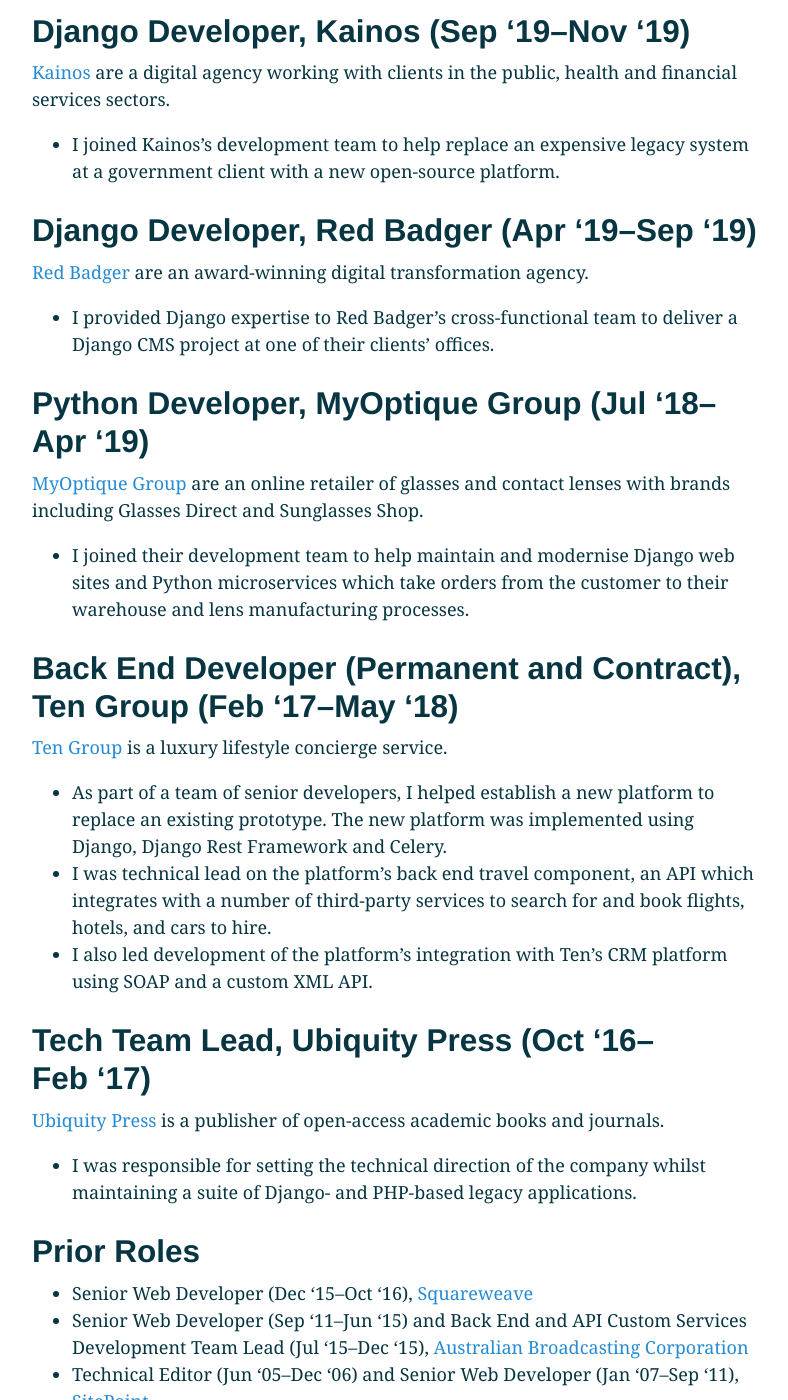
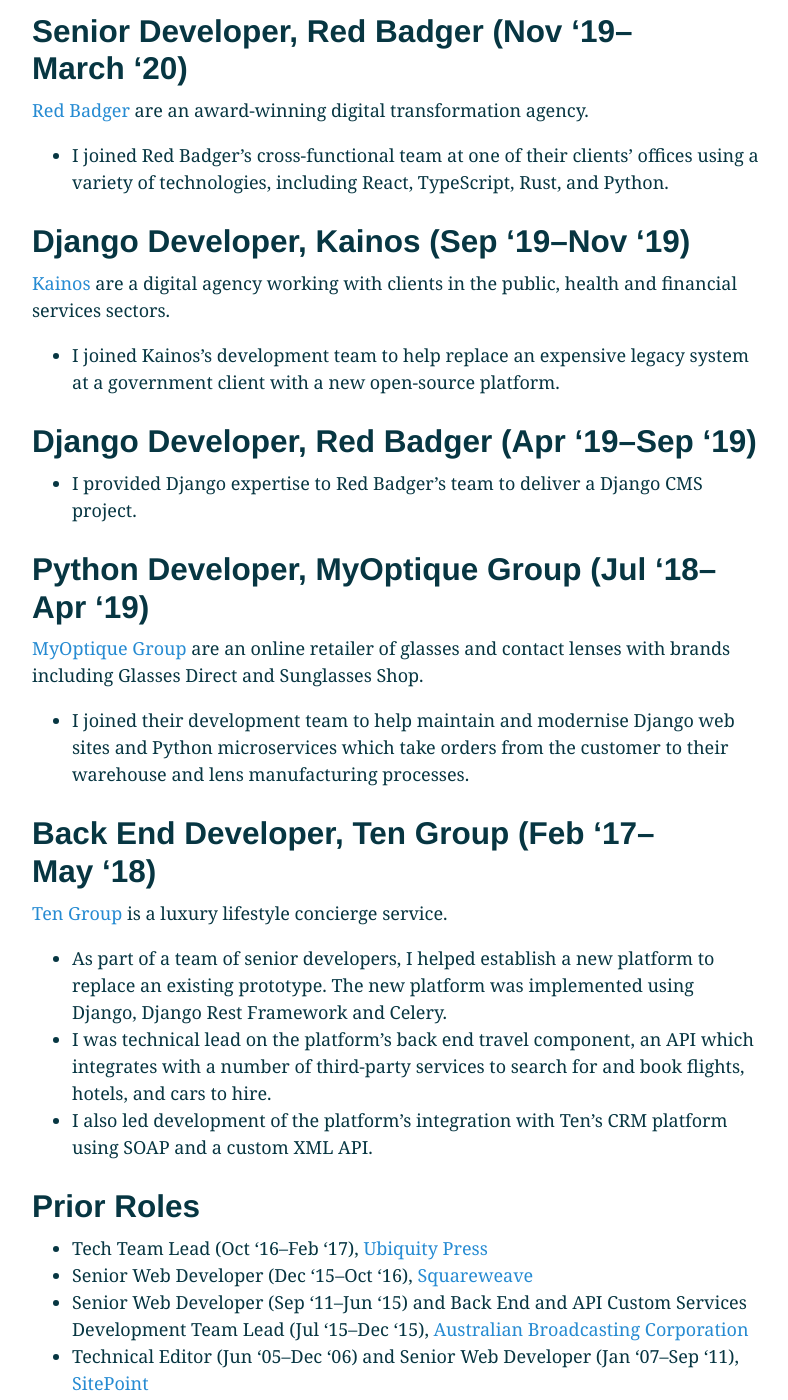
Before and after one commit to craiga/craiga.id.au, a Jekyll site: the page built from cv.markdown, in a window 1280 px wide and 1400 px high, scrolled down 648 px. Shown: the whole window, without its empty margins (53-841 px from the left). Built offline with Jekyll 4.4.1, drawn with Linux system fonts in a browser that asks for light colours; our own code applies the rules of GitHub Pages for plain Markdown files.

Commit message:
Adding Red Badger to CV

```diff
--- a/cv.markdown
+++ b/cv.markdown
@@ -20,6 +20,12 @@
 
 ## Work History
 
+### Senior Developer, Red Badger (Nov&nbsp;'19–March&nbsp;'20)
+
+[Red Badger](https://red-badger.com) are an award-winning digital transformation agency.
+
+* I joined Red Badger's cross-functional team at one of their clients' offices using a variety of technologies, including React, TypeScript, Rust, and Python.
+
 ### Django Developer, Kainos (Sep&nbsp;'19–Nov&nbsp;'19)
 
 [Kainos](https://www.kainos.com) are a digital agency working with clients in the public, health and financial services sectors.
@@ -28,9 +34,7 @@
 
 ### Django Developer, Red Badger (Apr&nbsp;'19–Sep&nbsp;'19)
 
-[Red Badger](https://red-badger.com) are an award-winning digital transformation agency.
-
-* I provided Django expertise to Red Badger's cross-functional team to deliver a Django CMS project at one of their clients' offices.
+* I provided Django expertise to Red Badger's team to deliver a Django CMS project.
 
 ### Python Developer, MyOptique Group (Jul&nbsp;‘18–Apr&nbsp;‘19)
 
@@ -38,7 +42,7 @@
 
 * I joined their development team to help maintain and modernise Django web sites and Python microservices which take orders from the customer to their warehouse and lens manufacturing processes.
 
-### Back End Developer (Permanent and Contract), Ten Group (Feb&nbsp;‘17–May&nbsp;‘18)
+### Back End Developer, Ten Group (Feb&nbsp;‘17–May&nbsp;‘18)
 
 [Ten Group](http://tengroup.com) is a luxury lifestyle concierge service.
 
@@ -46,14 +50,10 @@
 * I was technical lead on the platform's back end travel component, an API which integrates with a number of third-party services to search for and book flights, hotels, and cars to hire.
 * I also led development of the platform's integration with Ten's CRM platform using SOAP and a custom XML API.
 
-### Tech Team Lead, Ubiquity Press (Oct&nbsp;‘16–Feb&nbsp;‘17)
-
-[Ubiquity Press](http://ubiquitypress.com) is a publisher of open-access academic books and journals.
-
-* I was responsible for setting the technical direction of the company whilst maintaining a suite of Django- and PHP-based legacy applications.
 
 ### Prior Roles
 
+* Tech Team Lead (Oct&nbsp;‘16–Feb&nbsp;‘17), [Ubiquity Press](http://ubiquitypress.com)
 * Senior Web Developer (Dec&nbsp;‘15–Oct&nbsp;‘16), [Squareweave](http://squareweave.com.au)
 * Senior Web Developer (Sep&nbsp;‘11–Jun&nbsp;‘15) and Back End and API Custom Services Development Team Lead (Jul&nbsp;‘15–Dec&nbsp;‘15), [Australian Broadcasting Corporation](https://www.abc.net.au)
 * Technical Editor (Jun&nbsp;‘05–Dec&nbsp;‘06) and Senior Web Developer (Jan&nbsp;‘07–Sep&nbsp;‘11), [SitePoint](https://www.sitepoint.com)
```
Also changed, not shown: 4 other files.
